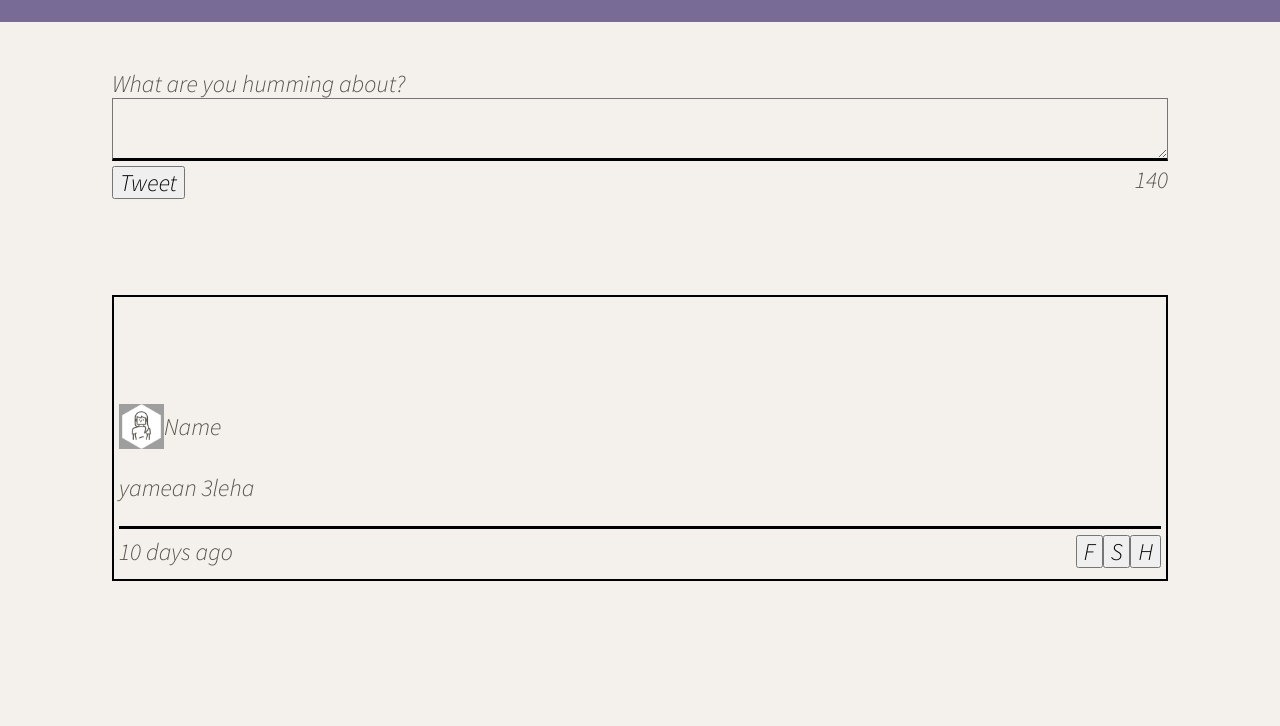
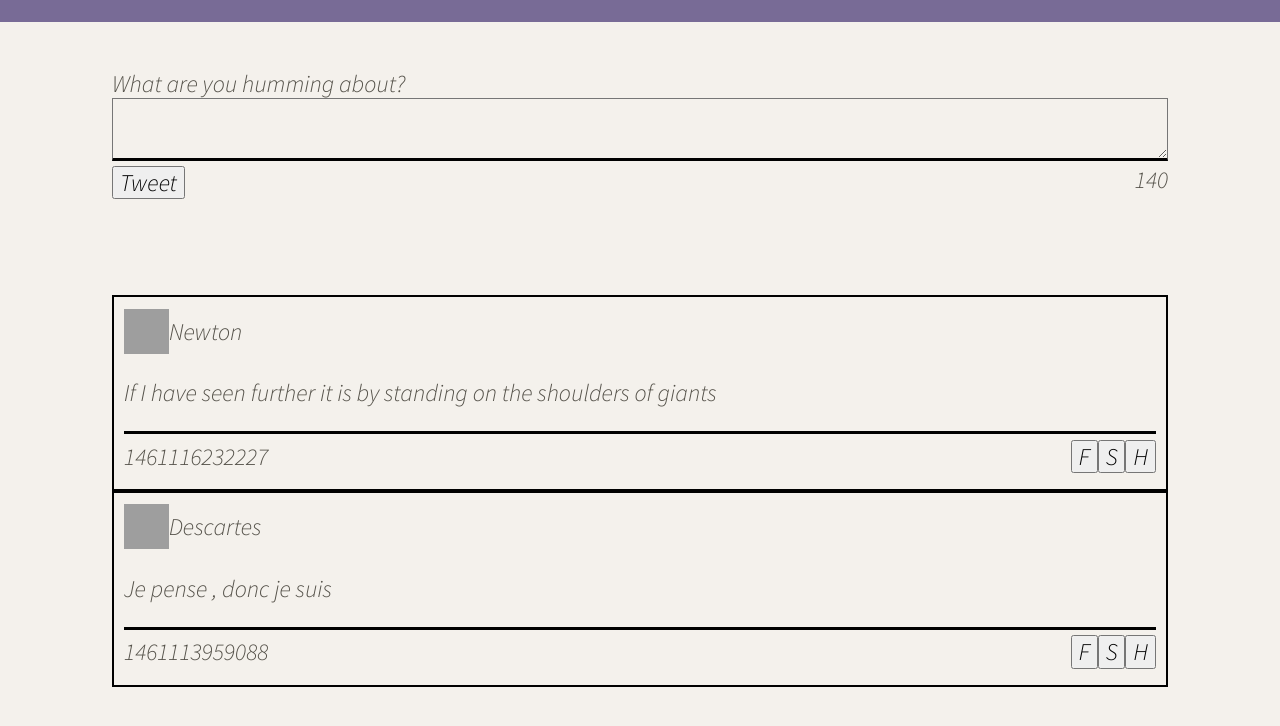
Before and after one commit to ahmedalani/tweeter2, a website: page public/index.html in a window 1280 px wide. Shown: the part 478-1204 px from the top of the page. Before the commit the page ends 1107 px from the top, so only its background shows below. Drawn offline with nearby package versions, Linux system fonts and the light colour scheme; grey boxes are pictures that could not be loaded.

Commit message:
rendering tweets dynamically from dummy data obj

```diff
--- a/public/index.html
+++ b/public/index.html
@@ -66,29 +66,7 @@
         </div>
       </form>
     </section>
-    <section class="tweet-container">
-      <article class="tweet">
-        <header>
-          <div>
-            <img src="./images/profile-hex.png" alt="profile-pic" height="45" width="45">
-            <p>Name</p>
-          </div>
-          <div>
-            <a class="handle" href="./localhost:8080/yourname">@yourName</a>
-          </div>
-        </header>
-        <p>yamean 3leha</p>
-        <footer>
-          <div>
-            <time>10 days ago</time>
-          </div>
-          <div>
-            <button>F</button>
-            <button>S</button>
-            <button>H</button>
-          </div>
-        </footer>
-      </article>
+    <section id="tweet-container">
     </section>
   </main>
 </body>
--- a/public/scripts/client.js
+++ b/public/scripts/client.js
@@ -3,3 +3,70 @@
  * jQuery is already loaded
  * Reminder: Use (and do all your DOM work in) jQuery's document ready function
  */
+$(document).ready(function () {
+
+  // Fake data taken from initial-tweets.json
+  const data = [
+    {
+      "user": {
+        "name": "Newton",
+        "avatars": "https://i.imgur.com/73hZDYK.png"
+        ,
+        "handle": "@SirIsaac"
+      },
+      "content": {
+        "text": "If I have seen further it is by standing on the shoulders of giants"
+      },
+      "created_at": 1461116232227
+    },
+    {
+      "user": {
+        "name": "Descartes",
+        "avatars": "https://i.imgur.com/nlhLi3I.png",
+        "handle": "@rd"
+      },
+      "content": {
+        "text": "Je pense , donc je suis"
+      },
+      "created_at": 1461113959088
+    }
+  ]
+  // takes a tweet object returns tweet element (html article)
+  const createTweetElement = function (data) {
+    const { user, content, created_at } = data;
+    const $tweet = $(`
+      <article class="tweet">
+        <header>
+          <div>
+            <img src=${user.avatars} alt="profile-pic" height="45" width="45">
+            <p>${user.name}</p>
+          </div>
+          <div>
+            <a class="handle" href="./localhost:8080/yourname">${user.handle}</a>
+          </div>
+        </header>
+        <p>${content.text}</p>
+        <footer>
+          <div>
+            <time>${created_at}</time>
+          </div>
+          <div>
+            <button>F</button>
+            <button>S</button>
+            <button>H</button>
+          </div>
+        </footer>
+      </article>
+    `);
+    return $tweet;
+  }
+  // takes an array of tweet objects and append them to the tweet-container
+  const renderTweets = function (data) {
+    for (const tweet of data) {
+      let $tweet = createTweetElement(tweet)
+      $('#tweet-container').append($tweet);
+    }
+  }
+  renderTweets(data);
+
+});
--- a/public/scripts/composer-char-counter.js
+++ b/public/scripts/composer-char-counter.js
@@ -8,9 +8,5 @@ $(document).ready(function () {
       $(this).find('.counter').text(counterValue).removeClass('tweet-too-long');
     }
   });
-
+  console.log('object')
 })
-// $('#tweet-text').on('keyup', function (e) {
-//   let counterValue = 140 - this.value.length;
-//   $('.counter').text(counterValue.toString());
-// });
--- a/public/styles/tweet.css
+++ b/public/styles/tweet.css
@@ -1,9 +1,9 @@
-.tweet-container {
+#tweet-container {
   padding: 2em;
 }
 article.tweet {
   border: 2px solid black;
-  padding: 5px;
+  padding: 10px;
   display: flex;
   flex-direction: column;
 }
@@ -15,6 +15,7 @@ article.tweet:hover  a {
 }
 article.tweet header {
   background-color: #f4f1ec;
+  margin-top: 0;
   height: 2em;
   display: flex;
   justify-content: space-between;
```
